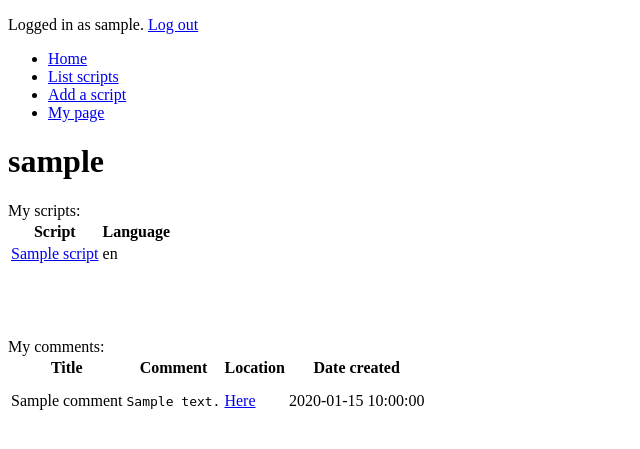
After one commit to SirVeggie/Tsoha, a Flask app: page /users/mypage in a window 1280 px wide. The commit adds this page. Shown: the top 449 px of the page, without its empty margins (0-640 px from the left). Run offline with Flask 2, Linux system fonts and the light colour scheme; a user stored in the database is signed in; tables that the repository leaves empty hold one stand-in row (values such as "Sample post").

Commit message:
Add user view and fix active user count

```diff
--- a/application/__init__.py
+++ b/application/__init__.py
@@ -21,6 +21,7 @@ from application.auth import models
 from application.auth import views
 from application.comments import models
 from application.comments import views
+from application.users import views
 
 
 #Login
--- a/application/auth/models.py
+++ b/application/auth/models.py
@@ -29,7 +29,7 @@ class User(Base):
 
     @staticmethod
     def number_of_active_users():
-        stmt = text("SELECT COUNT(account.id) FROM account"
+        stmt = text("SELECT COUNT(DISTINCT account.id) FROM account"
                     " LEFT JOIN script ON account.id = script.author_id"
                     " LEFT JOIN comment ON account.id = comment.author_id"
                     " WHERE account.id = script.author_id"
--- a/application/templates/layout.html
+++ b/application/templates/layout.html
@@ -23,6 +23,8 @@
       <li><a href="{{ url_for('script_form') }}">Add a script</a></li>
       {% if not current_user.is_authenticated %}
       <li><a href="{{ url_for('user_create') }}">Create a new account</a></li>
+      {% else %}
+      <li><a href="{{ url_for('my_page') }}">My page</a></li>
       {% endif %}
     </ul>
 
--- /dev/null
+++ b/application/templates/users/mypage.html
@@ -0,0 +1,38 @@
+{% extends "layout.html" %}
+
+{% block body %}
+<h1>{{ user.username }}</h1>
+My scripts:
+<table>
+  <tr>
+    <th>Script</th>
+    <th>Language</th>
+  </tr>
+  {% for script in scripts %}
+  <tr>
+    <td><a href="/scripts/{{ script.id }}">{{ script.name }}</a></td>
+    <td>{{ script.language }}</td>
+  </tr>
+  {% endfor %}
+</table>
+
+<br><br><br><br>
+
+My comments:
+<table>
+  <tr>
+    <th>Title</th>
+    <th>Comment</th>
+    <th>Location</th>
+    <th>Date created</th>
+  </tr>
+  {% for comment in comments %}
+  <tr>
+    <td>{{ comment.title }}</td>
+    <td><pre>{{ comment.content }}</pre></td>
+    <td><a href="/scripts/{{ comment.script_id }}">Here</a></td>
+    <td>{{ comment.date_created }}</td>
+  </tr>
+  {% endfor %}
+</table>
+{% endblock %}
--- /dev/null
+++ b/application/users/views.py
@@ -0,0 +1,17 @@
+from flask import render_template, request, redirect, url_for
+from flask_login import login_required, current_user
+
+from application import app, db
+from application.auth.models import User
+from application.scripts.models import Script
+from application.comments.models import Comment
+
+@app.route("/users/mypage", methods=["GET"])
+@login_required
+def my_page():
+    scripts = Script.query.filter_by(author_id=current_user.id).all()
+    comments = Comment.query.filter_by(author_id=current_user.id).all()
+    return render_template("users/mypage.html",
+                            user=current_user,
+                            scripts=scripts,
+                            comments=comments)
```
Also changed, not shown: application/auth/views.py (line endings or trailing spaces).
